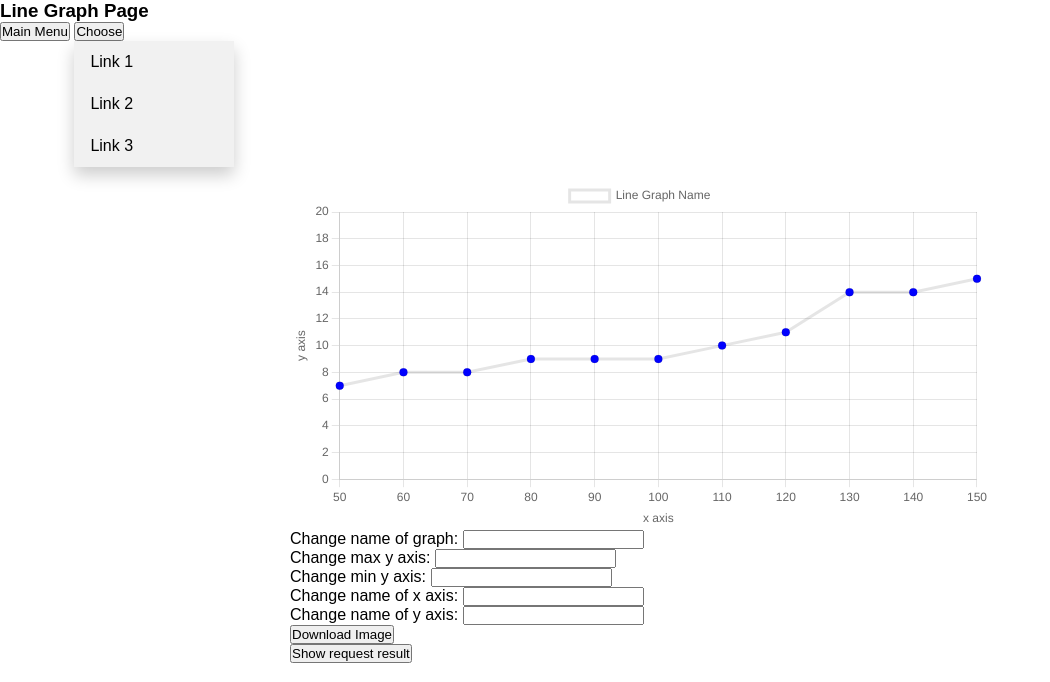
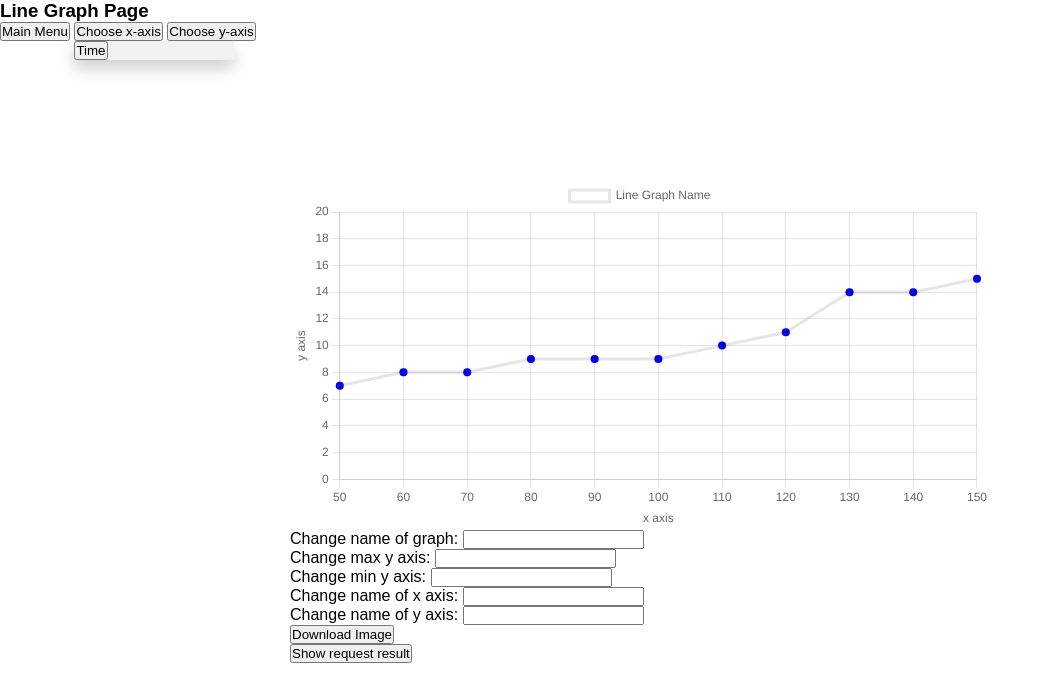
Before and after one commit to chroniceel93/DataVisualization, a Flask app: page /linepage in a window 1280 px wide, after a click on "Choose x-axis". Shown: the top 682 px of the page, without its empty margins (0-1050 px from the left). Run offline with Flask 2, Linux system fonts and the light colour scheme; some libraries are stand-ins or nearby versions.

Commit message:
Dummy dropdowns

```diff
--- a/app/templates/linepage.html.jinja
+++ b/app/templates/linepage.html.jinja
@@ -81,13 +81,59 @@
 <button onclick="location.href = '/template'">Main Menu</button>
 
 <div class="dropdown">
-  <button onclick="dropToggle()" class="dropbtn">Choose</button>
-  <div id="myDropdown" class="dropdown-content">
-    <a href="#">Link 1</a>
-    <a href="#">Link 2</a>
-    <a href="#">Link 3</a>
+  <button onclick="dropToggleX()" class="dropbtn">Choose x-axis</button>
+  <div id="setX" class="dropdown-content">
+    <button onclick=setX("Time")>Time</button>
   </div>
 </div>
+
+<div class="dropdown">
+  <button onclick="dropToggleY()" class="dropbtn">Choose y-axis</button>
+  <div id="setY" class="dropdown-content">
+    <button onclick=setY("Salary")>Salary</button>
+  </div>
+</div>
+
+
+
+
+<script>
+  // sets x-axis
+  function setX(x) {
+    alert(x);
+  }
+
+  // sets y-axis
+  function setY(y) {
+    alert(y);
+  }
+
+  /* When the user clicks on the button,
+  toggle between hiding and showing the dropdown content */
+  function dropToggleX() {
+    document.getElementById("setX").classList.toggle("show");
+  }
+
+  function dropToggleY() {
+    document.getElementById("setY").classList.toggle("show");
+  }
+
+  // Close the dropdown menu if the user clicks outside of it
+  window.onclick = function(event) {
+    if (!event.target.matches('.dropbtn')) {
+      var dropdowns = document.getElementsByClassName("dropdown-content");
+      var i;
+      for (i = 0; i < dropdowns.length; i++) {
+        var openDropdown = dropdowns[i];
+        if (openDropdown.classList.contains('show')) {
+          openDropdown.classList.remove('show');
+        }
+      }
+    }
+  }
+</script>
+
+
 
 <div class="chartCard">
   <div class="chartBox">
@@ -105,26 +151,10 @@
 <script src="{{ url_for('static', filename='chart.js') }}"></script>
 <script src="{{ url_for('static', filename='jquery.js') }}"></script>
 
+
+
+
 <script>
-  /* When the user clicks on the button,
-  toggle between hiding and showing the dropdown content */
-  function dropToggle() {
-    document.getElementById("myDropdown").classList.toggle("show");
-  }
-
-  // Close the dropdown menu if the user clicks outside of it
-  window.onclick = function(event) {
-    if (!event.target.matches('.dropbtn')) {
-      var dropdowns = document.getElementsByClassName("dropdown-content");
-      var i;
-      for (i = 0; i < dropdowns.length; i++) {
-        var openDropdown = dropdowns[i];
-        if (openDropdown.classList.contains('show')) {
-          openDropdown.classList.remove('show');
-        }
-      }
-    }
-  }
 
   // setup
   const data = {
```
